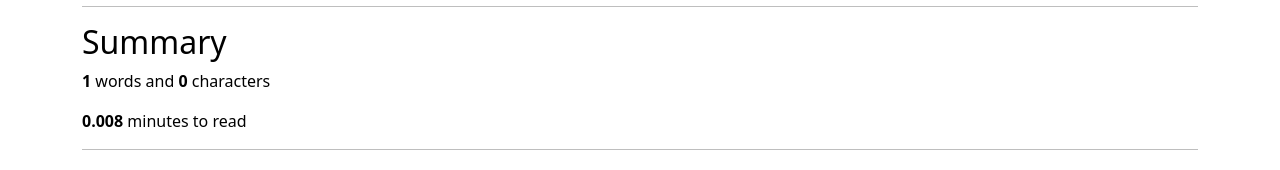
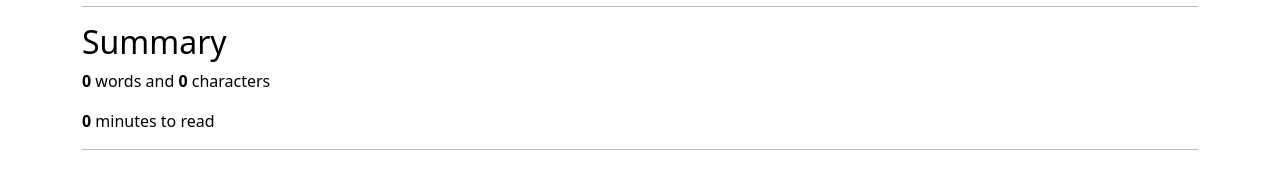
Before and after one commit to mohdmaaz2000/Text-Utils, a React (Create React App) app: page / in a window 1280 px wide. Shown: the part 364-534 px from the top of the page. Built offline with nearby package versions, Linux system fonts and the light colour scheme.

Commit message:
Fixed the word Counter bug

```diff
--- a/src/App.css
+++ b/src/App.css
@@ -35,6 +35,10 @@
 .button{
   margin: 15px 10px 15px 0px;
 }
+.alert{
+  position: relative;
+  float: right;
+}
 
 @keyframes App-logo-spin {
   from {
--- a/src/components/Navbar.js
+++ b/src/components/Navbar.js
@@ -7,17 +7,17 @@ export default function Navbar(props) {
     return (
         <nav className={`navbar navbar-expand-lg bg-${props.mode}`}>
             <div className="container-fluid">
-                <a className={`navbar-brand text-${props.mode==='light'?'dark':'light'}`} href="/">{props.title}</a>
+                <a className={`navbar-brand text-${props.mode === 'light' ? 'dark' : 'light'}`} href="/">{props.title}</a>
                 <button className="navbar-toggler" type="button" data-bs-toggle="collapse" data-bs-target="#navbarSupportedContent" aria-controls="navbarSupportedContent" aria-expanded="false" aria-label="Toggle navigation">
                     <span className="navbar-toggler-icon"></span>
                 </button>
                 <div className="collapse navbar-collapse" id="navbarSupportedContent">
                     <ul className="navbar-nav me-auto mb-2 mb-lg-0">
                         <li className="nav-item">
-                            <a className={`nav-link active text-${props.mode==='light'?'dark':'light'}`} aria-current="page" href="/">Home</a>
+                            <a className={`nav-link active text-${props.mode === 'light' ? 'dark' : 'light'}`} aria-current="page" href="/">Home</a>
                         </li>
                         <li className="nav-item">
-                            <a className={`nav-link text-${props.mode==='light'?'dark':'light'}`} href="/">{props.text}</a>
+                            <a className={`nav-link text-${props.mode === 'light' ? 'dark' : 'light'}`} href="/">{props.text}</a>
                         </li>
 
                     </ul>
@@ -26,8 +26,9 @@ export default function Navbar(props) {
                         <button className="btn btn-primary" type="submit">Search</button>
                     </form> */}
                     <div className="form-check form-switch">
+                        <label className={`form-check-label text-${props.mode === 'light' ? 'dark' : 'light'}`} htmlFor="flexSwitchCheckDefault">Dark Mode</label>
                         <input className="form-check-input" onClick={props.toggleMode} type="checkbox" role="switch" id="flexSwitchCheckDefault" />
-                        <label className={`form-check-label text-${props.mode==='light'?'dark':'light'}`}  htmlFor="flexSwitchCheckDefault">Dark Mode</label>
+
                     </div>
                 </div>
             </div>
--- a/src/components/TextForms.js
+++ b/src/components/TextForms.js
@@ -11,17 +11,17 @@ export default function TextForms(props) {
     const toUpper = () => {
         let myText = text;
         setText(myText.toUpperCase());
-        props.showAlert('Converted to Upper Case','success');
+        props.showAlert('Converted to Upper Case', 'success');
     }
     const toLower = () => {
         let myText = text;
         setText(myText.toLowerCase());
-        props.showAlert('Converted to Lower Case','success');
+        props.showAlert('Converted to Lower Case', 'success');
 
     }
     const clear = () => {
         setText('');
-        props.showAlert('Cleared the text area','success');
+        props.showAlert('Cleared the text area', 'success');
     }
     const speak = () => {
         let msg = new SpeechSynthesisUtterance();
@@ -30,19 +30,34 @@ export default function TextForms(props) {
             msg.text = "Nothing to read";
         }
         window.speechSynthesis.speak(msg);
-        props.showAlert('Speaking','success');
+        props.showAlert('Speaking', 'success');
     }
 
     const copyText = () => {
         var myText = document.getElementById('textArea');
         myText.select();
         navigator.clipboard.writeText(myText.value);
-        props.showAlert('Copied to clipboard','success');
+        props.showAlert('Copied to clipboard', 'success');
     }
     const removeExtraSpace = () => {
         let myText = text.split(/[ ]+/);    // use of rejex to split the text where there is extra space
         setText(myText.join(" "));
-        props.showAlert('Extra Spaces are removed','success');
+        props.showAlert('Extra Spaces are removed', 'success');
+    }
+
+    const countWord = (word) => {
+        if (word === '') {
+            return 0;
+        }
+        else {
+            let myText = word.split(/[ ]+/);
+            if (myText.join(" ").slice(-1) === ' ') {
+                return myText.length - 1;
+            }
+            else {
+                return myText.length;
+            }
+        }
     }
 
     return (
@@ -62,11 +77,11 @@ export default function TextForms(props) {
 
             </div>
             <div className="container">
-                <hr  style={props.style}/>
+                <hr style={props.style} />
                 <h2 style={props.style}>Summary</h2>
-                <p style={props.style}><b>{text.split(" ").length}</b> words and <b>{text.length}</b> characters</p>
-                <p style={props.style}><b>{text.split(" ").length * 0.008}</b> minutes to read</p>
-                <hr style={props.style}/>
+                <p style={props.style}><b>{countWord(text)}</b> words and <b>{text.length}</b> characters</p>
+                <p style={props.style}><b>{countWord(text) * 0.008}</b> minutes to read</p>
+                <hr style={props.style} />
                 <h2 style={props.style}>Preview</h2>
                 <p style={props.style}>{text}</p>
                 <hr />
```
